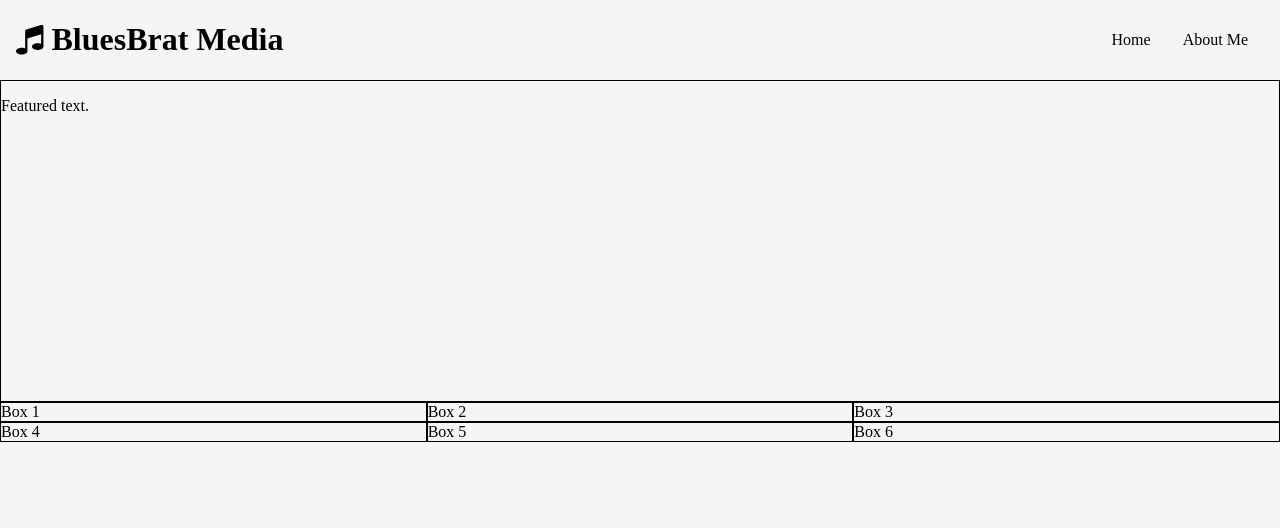
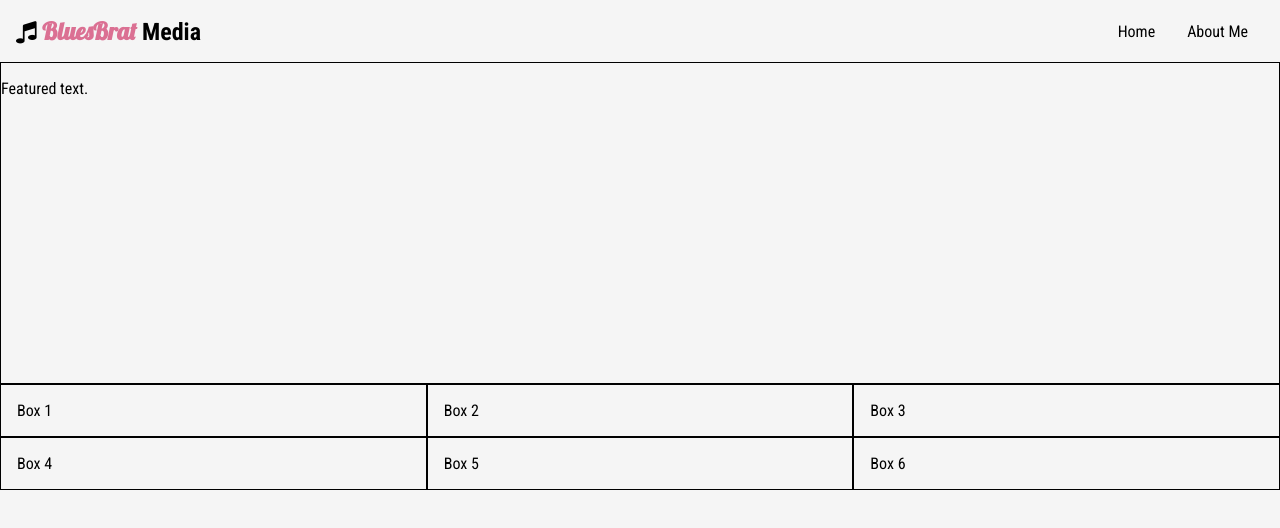
Before and after one commit to auscarter17/learning-journal, a plain HTML site: page index.html in a window 1280 px wide. Drawn offline with Linux system fonts and the light colour scheme.

Commit message:
continued styling grid

```diff
--- a/index.html
+++ b/index.html
@@ -3,6 +3,14 @@
 <head>
     <meta charset="UTF-8">
     <meta name="viewport" content="width=device-width, initial-scale=1.0">
+    <!-- fonts -->
+    <link rel="preconnect" href="https://fonts.googleapis.com">
+    <link rel="preconnect" href="https://fonts.gstatic.com" crossorigin>
+    <link href="https://fonts.googleapis.com/css2?family=Lobster&display=swap" rel="stylesheet">
+    <link rel="preconnect" href="https://fonts.googleapis.com">
+    <link rel="preconnect" href="https://fonts.gstatic.com" crossorigin>
+    <link href="https://fonts.googleapis.com/css2?family=Roboto+Condensed:ital,wght@0,100..900;1,100..900&display=swap" rel="stylesheet">
+
     <!-- font awesome -->
     <link rel="stylesheet" href="https://cdnjs.cloudflare.com/ajax/libs/font-awesome/4.7.0/css/font-awesome.min.css">
     <link rel="stylesheet" href="/styles.css">
@@ -10,7 +18,7 @@
 </head>
 <body>
     <header>
-        <h1><i class="fa fa-music"></i> BluesBrat Media</h1>
+        <h1><i class="fa fa-music"></i> <span class="logo">BluesBrat</span> Media</h1>
         <nav>
             <ul class="nav-items">
                 <li><a href="/index.html">Home</a></li>
--- a/styles.css
+++ b/styles.css
@@ -1,6 +1,7 @@
 body {
     margin: 0;
     background-color: whitesmoke;
+    font-family: "Roboto Condensed", sans-serif;
 }
 
 header {
@@ -8,6 +9,15 @@ header {
     justify-content: space-between;
     align-items: center;
     margin: 0 1em;
+}
+
+header h1 {
+    font-size: 1.5rem;
+}
+
+.logo {
+    font-family: "Lobster", sans-serif;
+    color: palevioletred;
 }
 
 .nav-items {
@@ -30,12 +40,15 @@ header {
     height: 40vh;
 }
 
+/* GRID */
+
 .article-grid {
     display: grid;
 }
 
 .box {
     border: 1px solid black;
+    padding: 1em;
 }
 
 .box1 {
@@ -62,6 +75,8 @@ header {
     grid-area: 6;
 }
 
+/* MEDIA QUERIES */
+
 @media (min-width: 560px) {
     .article-grid {
         grid-template-areas:
```
